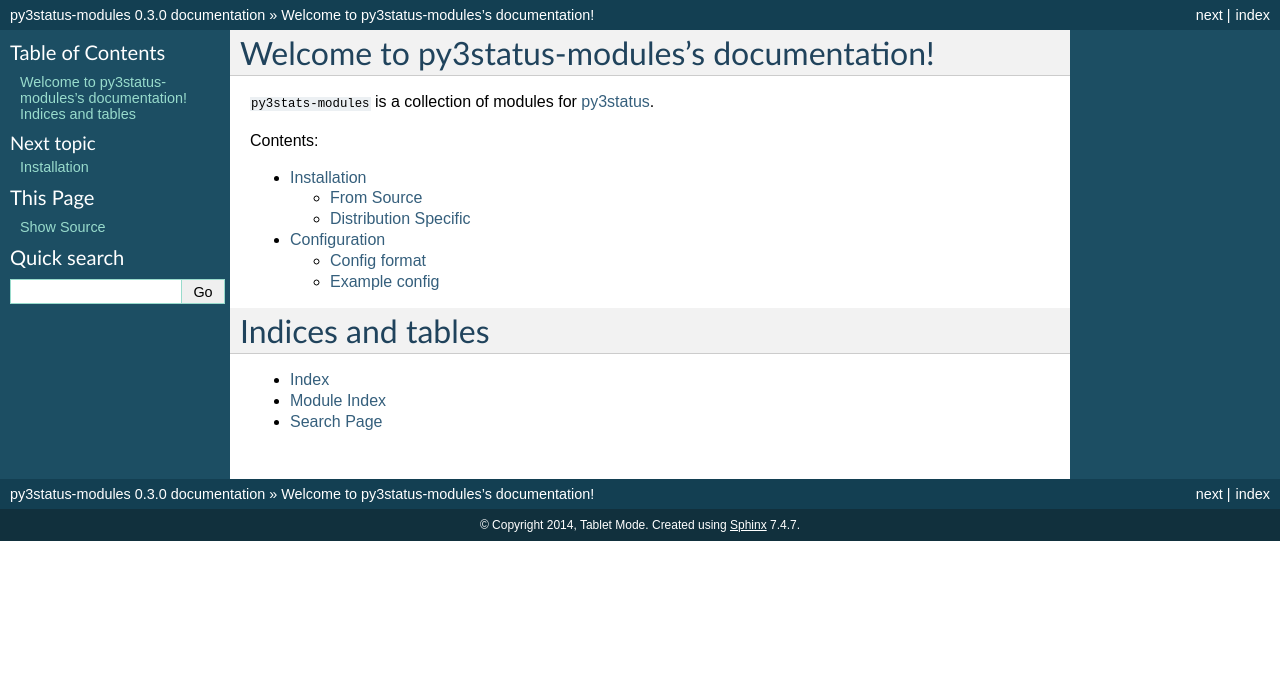
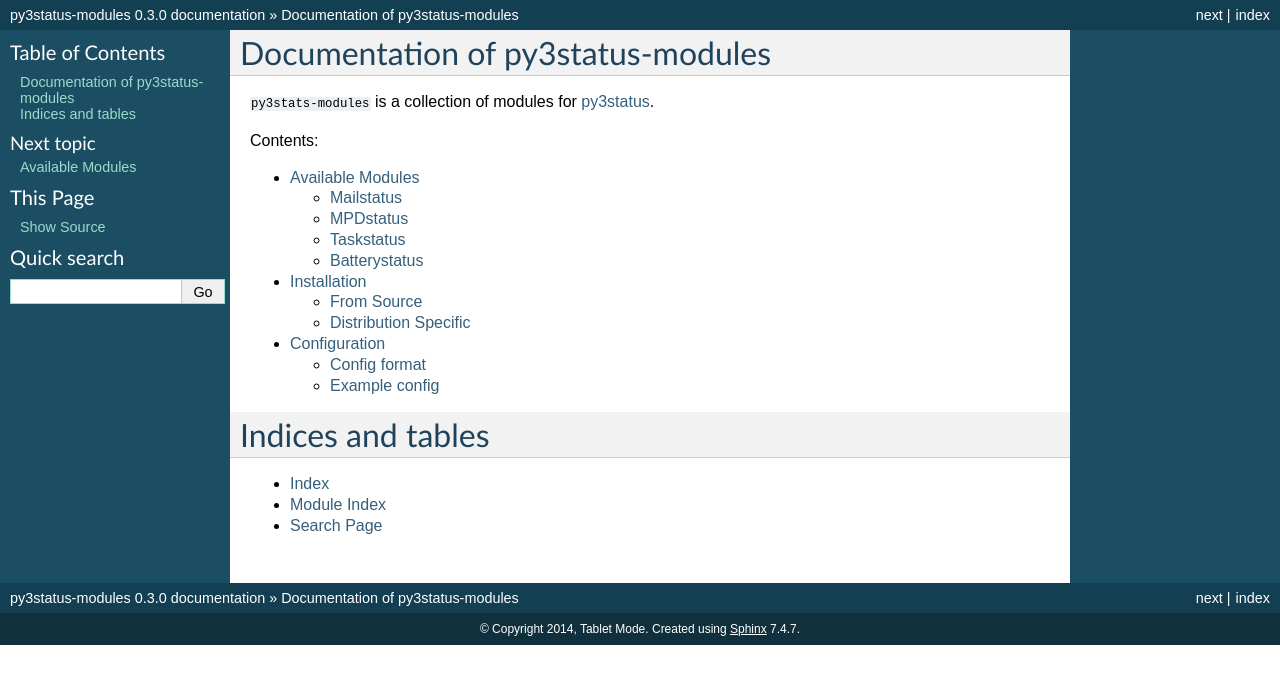
Before and after one commit to t4k1t/py3status-modules, a Sphinx documentation site: the page built from docs/index.rst, in a window 1280 px wide. Shown: the top 684 px of the page. Built offline with Sphinx 7.4.7, drawn with Linux system fonts in a browser that asks for light colours; some of the changed lines change nothing that is shown.

Commit message:
Update docs

```diff
--- a/docs/index.rst
+++ b/docs/index.rst
@@ -3,8 +3,8 @@
    You can adapt this file completely to your liking, but it should at least
    contain the root `toctree` directive.
 
-Welcome to py3status-modules's documentation!
-=============================================
+Documentation of py3status-modules
+==================================
 
 ``py3stats-modules`` is a collection of modules for py3status_.
 
@@ -13,6 +13,7 @@
 .. toctree::
    :maxdepth: 2
 
+   modules
    installation
    configuration
 
--- /dev/null
+++ b/docs/modules.rst
@@ -0,0 +1,57 @@
+.. _modules:
+
+Available Modules
+=================
+
+Currently the ``py3status-modules`` collection consists of the modules listed
+in this document. Each of these modules can be used separately. Some of them
+have to be configured before they work properly - see :ref:`configuration` for
+an explanation of the configuration format and an example.
+
+
+Mailstatus
+----------
+
+Shows the number of unread mails in all configured mailboxes.
+
+Actions
+^^^^^^^
+
+``mailstatus`` does not support any actions at this point.
+
+
+MPDstatus
+---------
+
+Displays the current song and playback status. Also it enables the user to
+pause playback or jump to the previous/next song.
+
+Actions
+^^^^^^^
+
+* `Left Click`: Jump to previous song.
+* `Middle Click`: Pause/Resume playback.
+* `Right Click`: Go to next song.
+
+
+Taskstatus
+----------
+
+Shows the number of open tasks. If there are any overdue tasks, the number of
+overdue tasks is displayed as well.
+
+Actions
+^^^^^^^
+
+``taskstatus`` does not support any actions at this point.
+
+
+Batterystatus
+-------------
+
+Indicates the current battery status in a configurable format.
+
+Actions
+^^^^^^^
+
+``batterystatus`` does not support any actions at this point.
```
